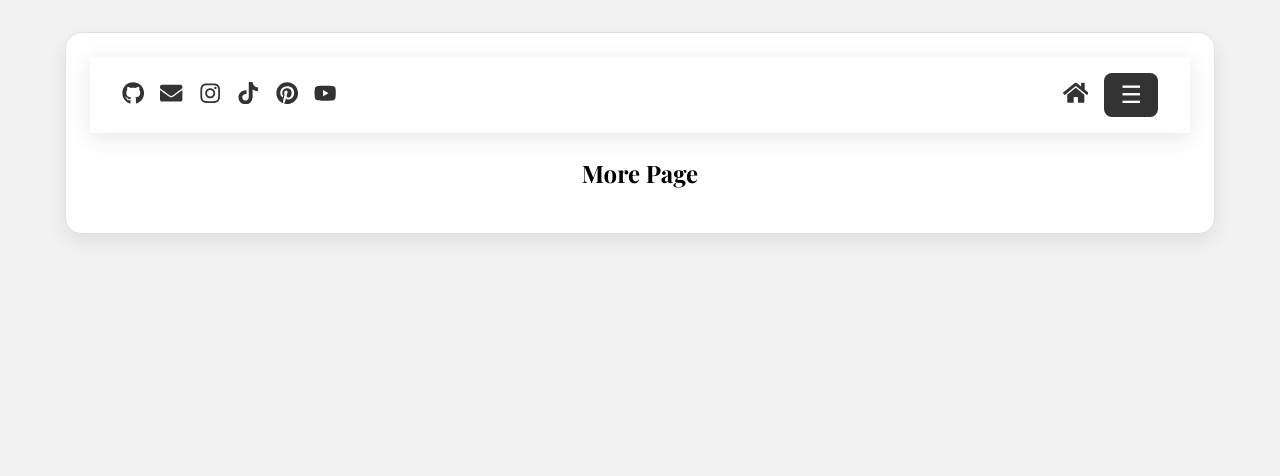
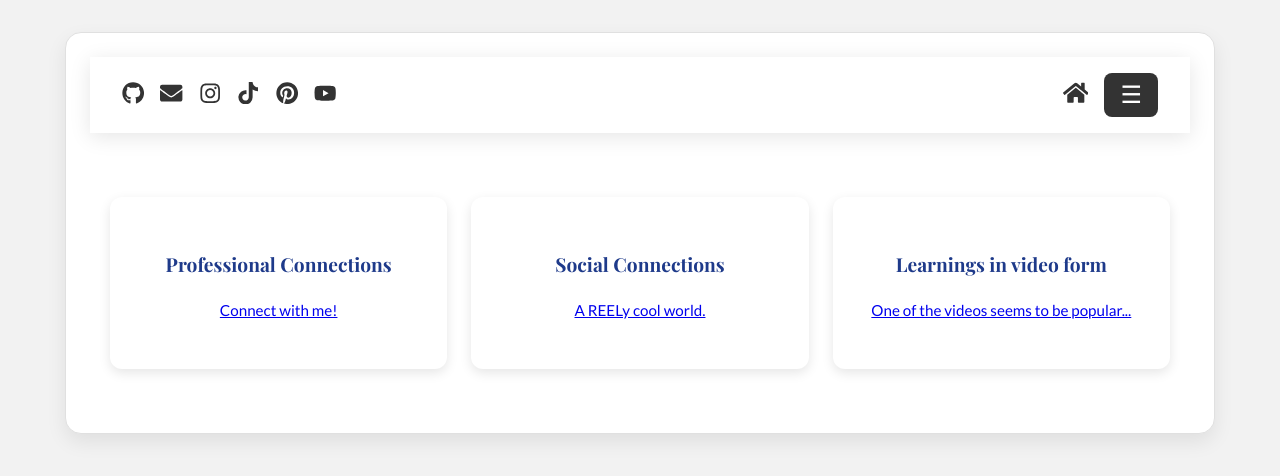
Before and after one commit to alexisbernt/Portfolio, a React (Create React App) app in the folder lexi-portfolio/: page /more in a window 1280 px wide. Shown: the top 476 px of the page. Built offline with nearby package versions, Linux system fonts and the light colour scheme.

Commit message:
Added More page

```diff
--- /dev/null
+++ b/lexi-portfolio/src/css/More.css
@@ -0,0 +1,42 @@
+.more-container {
+  max-width: 1100px;
+  margin: 0 auto;
+  padding: 40px 20px;
+  font-family: 'Lato', sans-serif;
+}
+
+.more-grid {
+  display: grid;
+  grid-template-columns: repeat(3, 1fr);
+  gap: 24px;
+}
+
+.more-box {
+  background: #fff;
+  border-radius: 12px;
+  padding: 16px 20px; /* less padding to make it skinny */
+  height: 140px; /* skinny vertically */
+  box-shadow: 0 4px 12px rgba(0,0,0,0.1);
+  transition: transform 0.2s ease, box-shadow 0.3s ease;
+  cursor: pointer;
+  display: flex;
+  flex-direction: column;
+  justify-content: center; /* centers text vertically */
+}
+
+.more-box:hover {
+  transform: translateY(-6px);
+  box-shadow: 0 8px 20px rgba(0,0,0,0.15);
+}
+
+.more-box h3 {
+  font-size: 1.2rem;
+  color: #1e3a8a;
+  margin-bottom: 8px;
+  font-family: 'Playfair Display', serif;
+}
+
+.more-box p {
+  font-size: 0.95rem;
+  color: #444;
+}
--- a/lexi-portfolio/src/pages/More.js
+++ b/lexi-portfolio/src/pages/More.js
@@ -1,4 +1,48 @@
+import '../css/More.css';
+
 function More() {
-  return <h2>More Page</h2>;
+  return (
+    <div className="more-container">
+      <div className="more-grid">
+        <div className="more-box">
+          <h3>Professional Connections</h3>
+          <p>
+            <a
+              href="https://www.linkedin.com/in/alexis-bernthal"
+              target="_blank"
+              rel="noopener noreferrer"
+            >
+             Connect with me!
+            </a>
+          </p>
+        </div>
+        <div className="more-box">
+          <h3>Social Connections</h3>
+          <p>
+            <a
+              href="https://www.instagram.com/alexis.wink/"
+              target="_blank"
+              rel="noopener noreferrer"
+            >
+              A REELy cool world.
+            </a>
+          </p>
+        </div>
+        <div className="more-box">
+          <h3>Learnings in video form</h3>
+          <p>
+            <a
+              href="https://www.youtube.com/@lexicyber"
+              target="_blank"
+              rel="noopener noreferrer"
+            >
+              One of the videos seems to be popular...
+            </a>
+          </p>
+        </div>
+      </div>
+    </div>
+  );
 }
+
 export default More;
```
